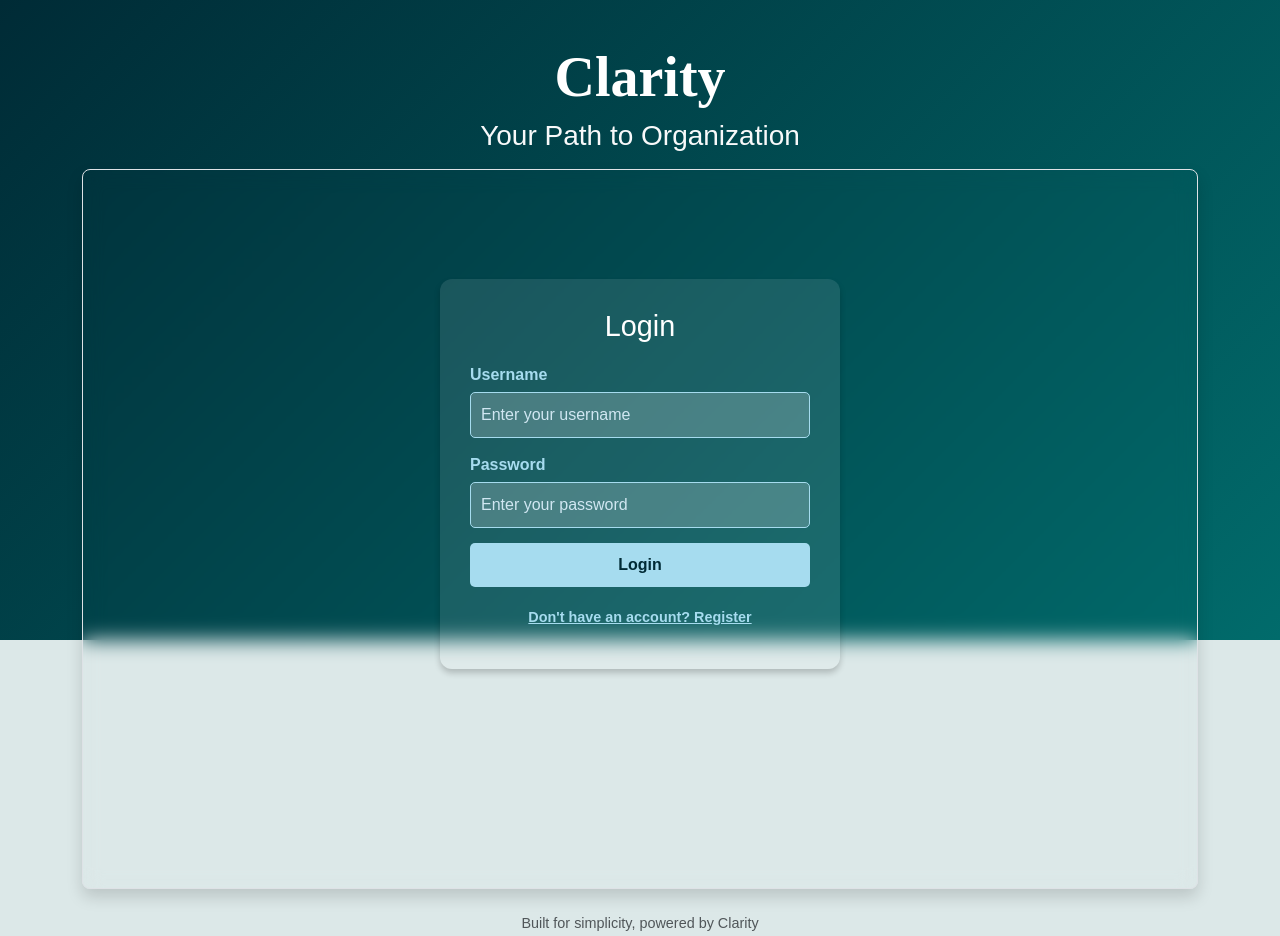
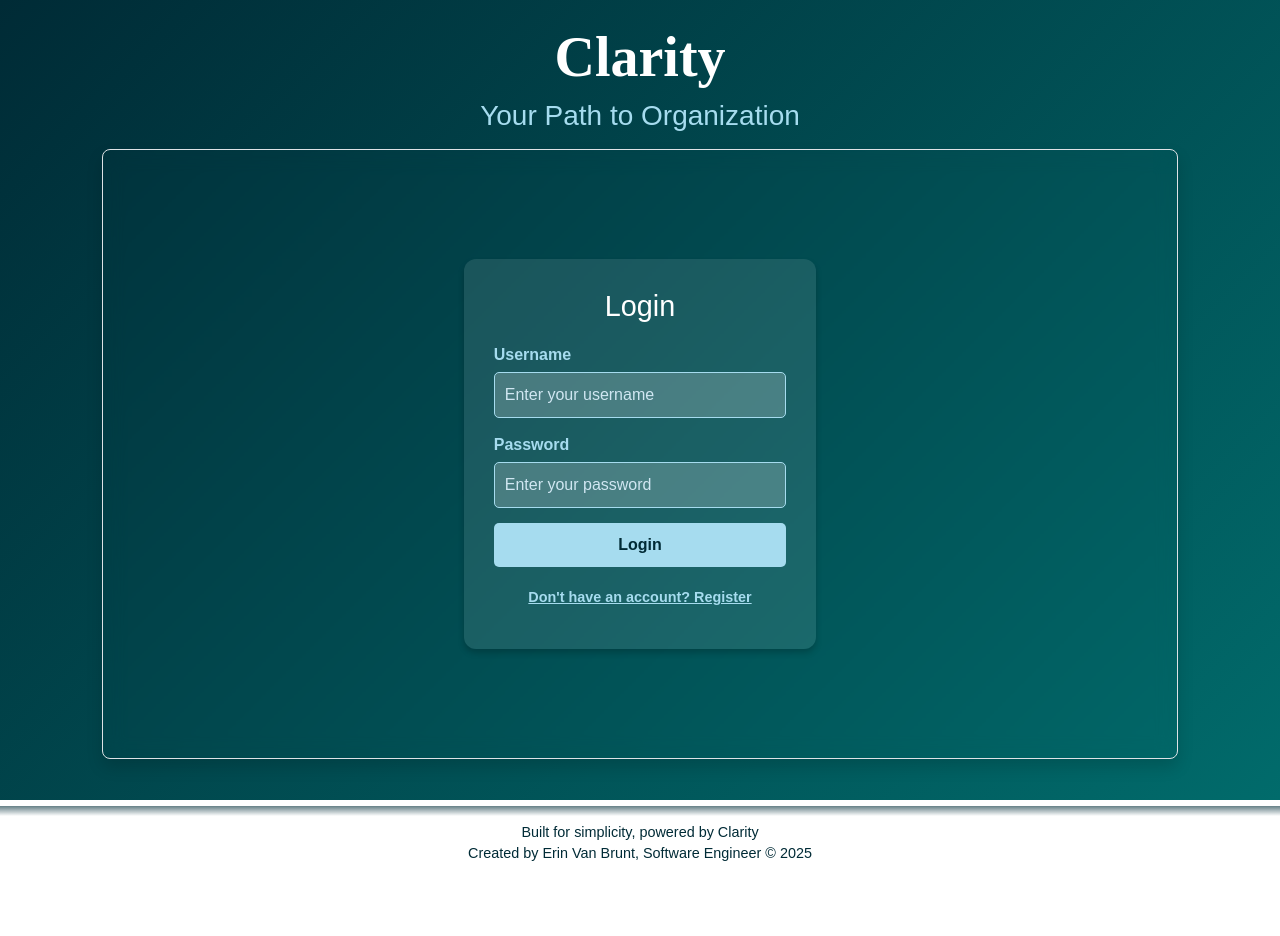
Before and after one commit to AlrightErin27/df-challenge, a React (Create React App) app: page / in a window 1280 px wide. Shown: the top 936 px of the page. After the commit the page ends 881 px from the top, so only its background shows below. Built offline with nearby package versions, Linux system fonts and the light colour scheme; a web font is replaced by a local one.

Commit message:
edit Home.css styling

```diff
--- a/src/Components/Home/Home.css
+++ b/src/Components/Home/Home.css
@@ -27,22 +27,17 @@ body {
 
 #root {
   height: 100%;
-  background-color: rgba(6, 92, 92, 0.136);
 }
 
 .home-cont {
-  height: 80vh;
+  height: 100vh;
   display: flex;
   flex-direction: column;
   justify-content: space-between;
-  /* align-items: center; */
   background: var(--gradient-primary);
   color: var(--white);
   font-family: "Poppins", sans-serif;
-  padding: 20px 0;
-  /* background-image: url("../../Imgs/ferns.jpg");
-  background-repeat: no-repeat;
-  background-size: cover; */
+  padding: 0 0;
 }
 
 .header-container {
@@ -54,20 +49,43 @@ body {
   font-family: "Lexend Zetta", serif;
 }
 
+.text-light {
+  color: var(--accent) !important;
+}
+
 .content-container {
+  flex: 1;
+  display: flex;
   flex-direction: column;
   justify-content: center;
   align-items: center;
   background: var(--frosted-glass);
   backdrop-filter: blur(10px);
-  height: 90vh;
   border-radius: 12px;
   box-shadow: 0 4px 6px rgba(0, 0, 0, 0.2);
+  margin: 0 20px;
 }
 
 footer {
   font-size: 0.9rem;
-  color: var(--accent);
+  color: var(--dark-teal);
   text-align: center;
-  margin-top: 20px;
+  margin-top: auto;
+  background-color: var(--white);
+  width: 100vw;
+  padding-top: 15px;
+  position: relative;
 }
+
+footer::before {
+  content: "";
+  position: absolute;
+  top: -1px;
+  left: 0;
+  width: 100%;
+  height: 10px;
+  background: linear-gradient(to bottom, rgba(0, 43, 54, 0.6), transparent);
+  backdrop-filter: blur(100px);
+  z-index: 1;
+  pointer-events: none;
+}
--- a/src/Components/Home/Home.js
+++ b/src/Components/Home/Home.js
@@ -53,9 +53,9 @@ export default function Home() {
             <Dashboard handleLogout={handleLogout} /> // Pass handleLogout to Dashboard
           )}
         </div>
-
+      </div>
       <footer className="mt-4">
-          <p className="text-muted">
+        <p>
           Built for simplicity, powered by Clarity
           <br />
           Created by Erin Van Brunt, Software Engineer &copy;{" "}
@@ -63,6 +63,5 @@ export default function Home() {
         </p>
       </footer>
     </div>
-    </div>
   );
 }
--- a/src/index.css
+++ b/src/index.css
@@ -7,5 +7,4 @@ html,
 body {
   width: 100%;
   max-width: 100vw;
-  background-color: rgba(6, 92, 92, 0.136);
 }
```
Lines whose indentation alone changed are shown as unchanged.
